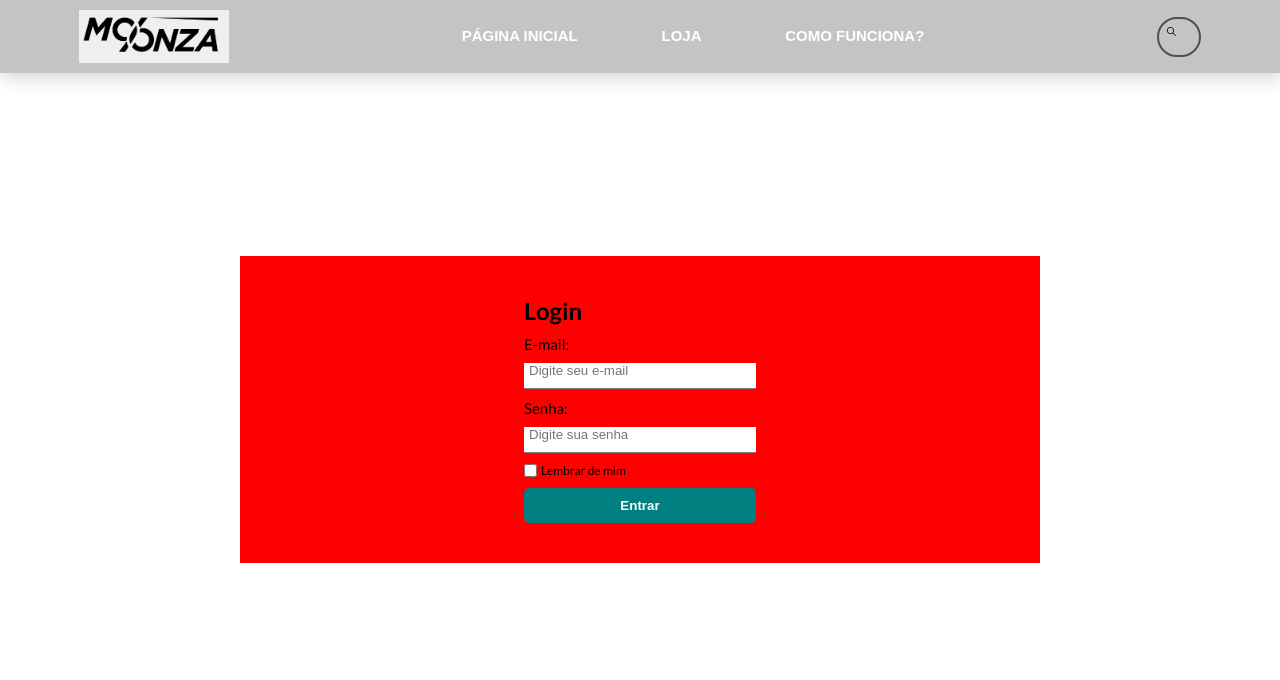
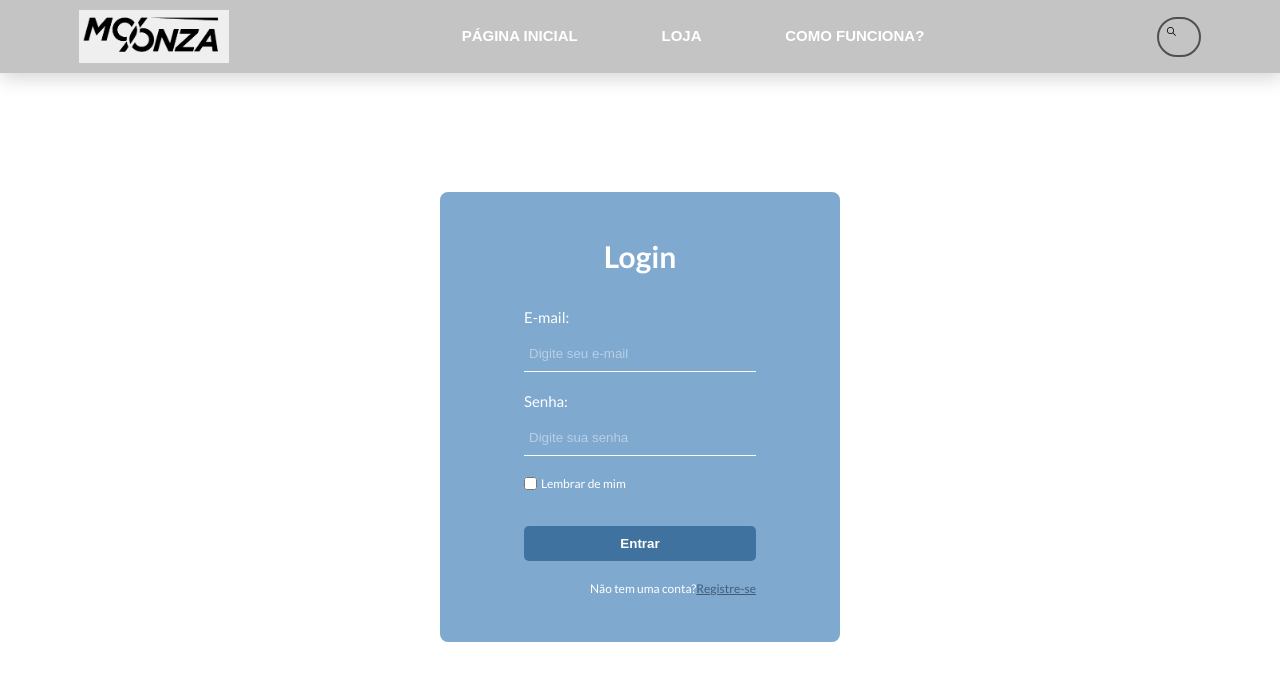
Before and after one commit to JotaEfi/Frontend-ProjetoPI, a React (Create React App) app: page / in a window 1280 px wide. Shown: the top 680 px of the page. Built offline with nearby package versions, Linux system fonts and the light colour scheme.

Commit message:
adicionado paleta de cores

```diff
--- a/src/js/pages/login.js
+++ b/src/js/pages/login.js
@@ -10,10 +10,10 @@ function Login () {
         alert("Enviando os dados: " + username + " - " + password)
     }
     return (
+        <div className="containerLogin">
             <div className="Login">
                <form onSubmit={handleSubmit}>
                     <h1>Login</h1>
-
                     <label for="email">E-mail:</label>
                     <div>
                         <input
@@ -23,7 +23,6 @@ function Login () {
                             onChange={(e) => setUsername(e.target.value)}
                             autoComplete="false"
                         />
-
                     </div>
 
                     <label for="password">Senha:</label>
@@ -35,7 +34,6 @@ function Login () {
                              onChange={(e) => setPassword(e.target.value)}
                         />
                     </div>
-
                     <div className="recall-forget">
                         <label className="checkLabel">
                             <input type="checkbox"/>
@@ -46,10 +44,9 @@ function Login () {
 
                     <button type="submit">Entrar</button>
 
-
-
-
+                    <p>Não tem uma conta? <a href="#"> Registre-se</a></p>
                </form>
+            </div>
         </div>
     )
 }
--- a/src/styles/App.css
+++ b/src/styles/App.css
@@ -1,43 +1,73 @@
 @import url("https://fonts.googleapis.com/css2?family=Lato:ital,wght@0,100;0,300;0,400;0,700;0,900;1,100;1,300;1,400;1,700;1,900&family=Roboto+Condensed:ital,wght@0,100..900;1,100..900&display=swap");
-.Login {
+.containerLogin {
   display: flex;
   justify-content: center;
-  margin: 0 auto;
-  margin-top: 20%;
   align-items: center;
+}
+.containerLogin .Login {
+  display: flex;
+  justify-content: center;
+  align-items: center;
+  margin-top: 15%;
+  gap: 10px;
+  background-color: #7fa9cf;
+  width: 400px;
+  height: 450px;
+  border-radius: 8px;
+}
+.containerLogin .Login h1 {
+  color: white;
+  text-align: center;
+  font-size: 3rem;
+  padding-bottom: 14px;
+}
+.containerLogin .Login p {
+  color: white;
+  display: flex;
+  justify-content: flex-end;
+}
+.containerLogin .Login a {
+  color: #435D75;
+  text-decoration: underline;
+}
+.containerLogin .Login form {
+  display: flex;
+  justify-content: center;
+  flex-direction: column;
   gap: 20px;
-  background-color: red;
-  width: 800px;
-  padding: 40px;
 }
-.Login form {
-  display: flex;
-  flex-direction: column;
-  gap: 10px;
-  justify-content: center;
-}
-.Login form label {
+.containerLogin .Login form label {
+  color: white;
   font-size: 1.5rem;
 }
-.Login form input {
-  width: max-content;
+.containerLogin .Login form input {
   padding: 0px 50px 10px 5px;
+  background-color: #7fa9cf;
+  color: white;
   border: none;
-  border-bottom: 1px solid gray;
+  border-bottom: 1px solid rgb(255, 255, 255);
   outline: none;
 }
-.Login form button {
+.containerLogin .Login form input::placeholder {
+  color: rgba(255, 255, 255, 0.452);
+}
+.containerLogin .Login form button {
   padding: 10px;
+  margin-top: 15px;
   border-radius: 5px;
   border: none;
-  background-color: teal;
+  background-color: #4072A0;
   color: white;
   font-weight: bold;
   cursor: pointer;
 }
-.Login form .checkLabel {
+.containerLogin .Login form button:hover {
+  background-color: #435D75;
+}
+.containerLogin .Login form .checkLabel {
   display: flex;
   align-items: center;
+  justify-content: flex-start;
   font-size: 1.2rem;
   gap: 4px;
 }
--- a/src/styles/index.css
+++ b/src/styles/index.css
@@ -7,6 +7,8 @@ a {
   margin: 0;
   box-sizing: border-box;
   padding: 0;
+  transition: all .3s ease-in-out;
+
 }
 
 html {
@@ -15,17 +17,14 @@ html {
   font-weight: 400;
   font-style: normal;
   font-optical-sizing: auto;
+  width: 100vw;
+  height: 100vh;
+
 }
 
 body {
   font-size: 1.2rem;
-  margin: 0;
-  padding: 0;
-  /* background: url('/src/images/gym-img2.png') no-repeat center center fixed;
-  background-size: cover; */
-}
-body:fullscreen {
-  background-size: auto; /* Define a imagem para seu tamanho natural quando em tela cheia (menu de inspeção aberto) */
+
 }
 
 /* Estilo da barra de rolagem */
--- a/src/styles/scss/App.scss
+++ b/src/styles/scss/App.scss
@@ -1,3 +1,4 @@
 @import url('https://fonts.googleapis.com/css2?family=Lato:ital,wght@0,100;0,300;0,400;0,700;0,900;1,100;1,300;1,400;1,700;1,900&family=Roboto+Condensed:ital,wght@0,100..900;1,100..900&display=swap');
 @import './Login.scss';
 @import './NavBar.scss';
+@import './Var.scss'
--- a/src/styles/scss/Login.scss
+++ b/src/styles/scss/Login.scss
@@ -1,50 +1,91 @@
+@import 'Var.scss';
+
+
+.containerLogin {
+
+   display: flex;
+   justify-content: center;
+   align-items: center;
+
+
+
    .Login {
       display:flex;
       justify-content: center;
-  margin: 0 auto;
-  margin-top: 20%;
       align-items: center;
-   gap: 20px;
-   background-color: red;
-   width: 800px;
-   padding: 40px;
+      margin-top: 15%;
+      gap: 10px;
+      background-color: $blue3;
+      width: 400px;
+      height: 450px;
+      border-radius: 8px;
 
+
+         h1 {
+            color: white;
+            text-align: center;;
+            font-size: 3rem;
+            padding-bottom: 14px;
+         }
+
+         p {
+            color: white;
+            display: flex;
+            justify-content: flex-end;
+         }
+
+         a {
+            color: $blue4;
+            text-decoration: underline;
+         }
 
          form {
             display: flex;
+            justify-content: center;
             flex-direction: column;
 
-         gap: 10px;
-         justify-content: center;
+            gap: 20px;
+
 
             label {
-
+               color: white;
                font-size: 1.5rem;
             }
 
             input {
-           width: max-content;
+
                padding: 0px 50px 10px 5px;
+               background-color: $blue3;
+              color: white;
+               border: none;
+               border-bottom: 1px solid rgb(255, 255, 255);
+               outline: none;
 
-            border: none;
-            border-bottom: 1px solid gray;
-            outline: none;
+               &::placeholder{
+                  color: rgba(255, 255, 255, 0.452);
+               }
             }
 
             button {
                padding: 10px;
-
+              margin-top: 15px;
                border-radius: 5px;
                border: none;
-            background-color: teal;
+               background-color: $color-btn;
                color: white;
                font-weight: bold;
                cursor: pointer;
+
+
+               &:hover {
+                  background-color: $blue4;
+               }
             }
 
             .checkLabel{
                display: flex;
                align-items: center;
+               justify-content: flex-start;
                font-size: 1.2rem;
                gap: 4px;
             }
@@ -52,3 +93,4 @@
 
 
    }
+}
--- a/src/styles/scss/NavBar.scss
+++ b/src/styles/scss/NavBar.scss
@@ -1,3 +1,7 @@
+//sass --watch ./src/styles/scss/App.scss:./src/styles/App.css
+//inicializar sass
+//cria um arquivo sass para cada tela ou componente
+
 .nav-bar {
     top: 0;
 
--- /dev/null
+++ b/src/styles/scss/Var.scss
@@ -0,0 +1,6 @@
+$blue1: #3080CA;
+$color-btn: #4072A0;
+$blue3: #7fa9cf;
+$blue4: #435D75; //a definir
+$gray-light: #37414B;
+$gray-dark: #2E3033;
```
Also changed, not shown: 1 other file (tests, documents, lock files or other folders). Lines whose indentation alone changed are shown as unchanged.
